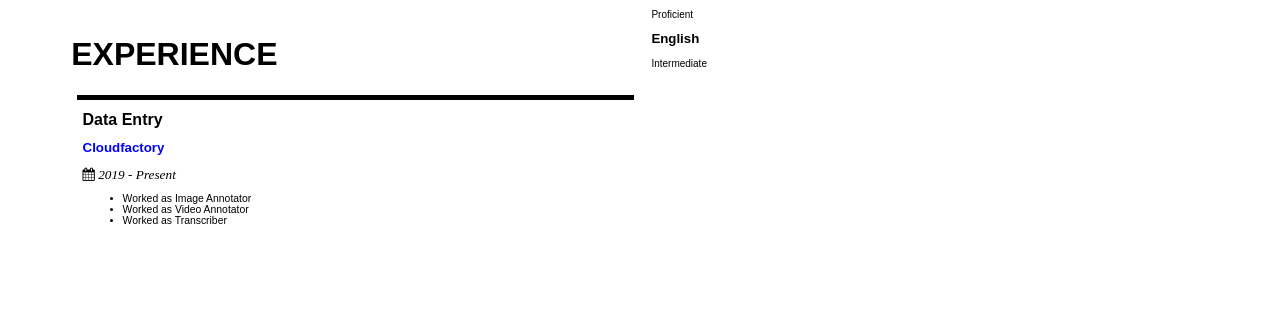
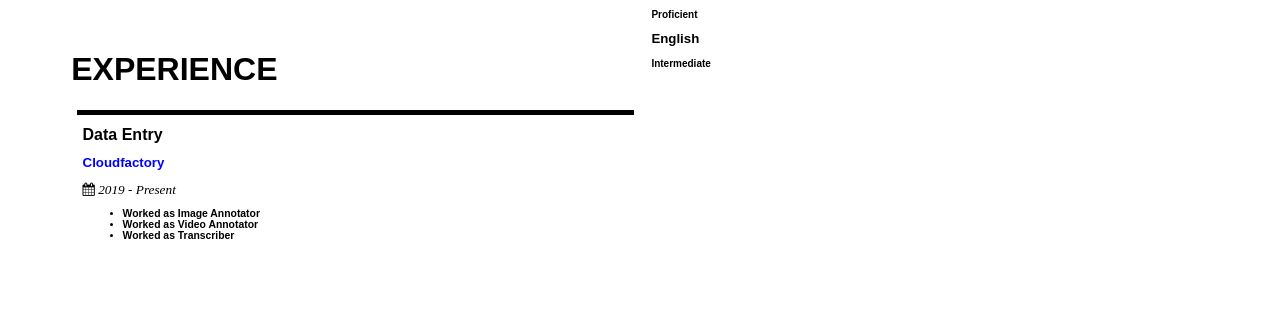
Before and after one commit to sandesh287/CV, a plain HTML site: page index.html in a window 1280 px wide. Shown: the part 726-1042 px from the top of the page. Drawn offline with Linux system fonts and the light colour scheme.

Commit message:
Update style.css

```diff
--- a/style.css
+++ b/style.css
@@ -59,7 +59,7 @@ hr{
 }
 
 .content{
-    font-weight: lighter;
+    font-weight: 600;
     color: black;
 }
 
```
